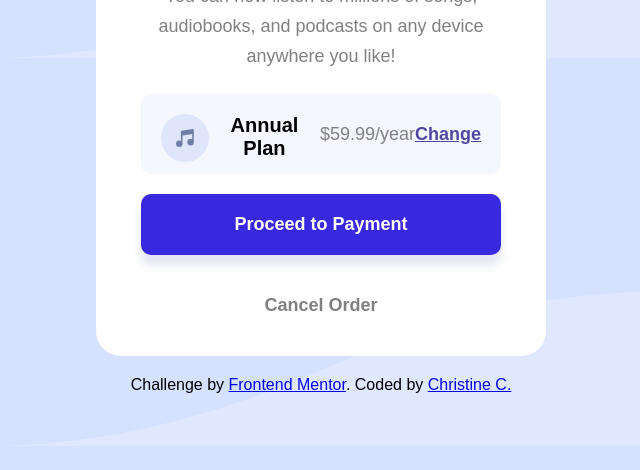
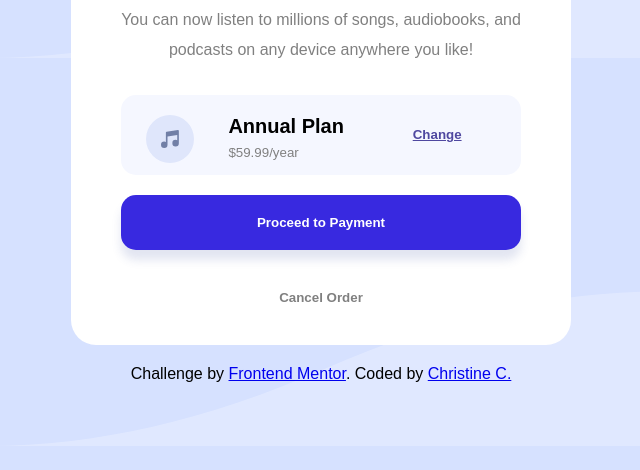
Before and after one commit to oemorb/Order-Summary, a plain HTML site: page index.html in a window 1280 px wide. Shown: the part 330-800 px from the top of the page, without its empty margins (319-959 px from the left). Drawn offline with Linux system fonts and the light colour scheme; a web font is replaced by a local one.

Commit message:
Updated Plan Button

```diff
--- a/CSS_Styling.css
+++ b/CSS_Styling.css
@@ -4,20 +4,26 @@
 /* All fonts */
 * {
     font-family: 'Red Hat Display', sans-serif;
-    text-align: center;
     margin: auto;
 }
 
 h1 {
+    display: flex;
     font-weight: 900;
     padding-top: 20px;
     padding-bottom: 20px;
+    text-align: center;
     color: rgb(31,40,79);
 }
 
+.Description {
+    text-align: center;
+}
 body {
     border: none;
     display: flex;
+    justify-content: center;
+    align-items: center;
     flex-direction: column;
     background-color: hsl(225, 100%, 94%);
     background-image: url(images/pattern-background-desktop.svg);
@@ -26,7 +32,7 @@ body {
 }
 
 p {
-    font-size: 18px;
+    font-size: 18;
     font-weight: 500;
     color: grey;
     line-height: 30px;
@@ -34,6 +40,7 @@ p {
 
 
 .HeaderPic {
+    width: 100%;
     border-radius: 25px 25px 0px 0px;
 }
 
@@ -44,9 +51,10 @@ p {
 }
 
 .container {
-  width: 450px;
+  width: 500px;
   background-color: white;
   border-radius: 25px;
+  flex-direction: row;
 }
 
 .text {
@@ -57,49 +65,55 @@ p {
 
 /*All buttons functions in order*/
 button {
-    display: block;
+    display: flex;
     border: none;
-    border-radius: 10px;
+    border-radius: 15px;
     padding: 20px;
     margin-top: 20px;
     margin-bottom: 20px;
     width: 80%;
 }
 
-button#Subscription {
+.Subscription {
     background-color:hsl(225, 100%, 98%);
+    display: flex;
+    flex-direction: row;
+    justify-content: space-between;
     height: 80px;
-    display: flex;
-    justify-content: space-between;
-    margin: 1em auto;
 }
 
 
-#MusicNote {
+.Item1 {
     display: flex;
-    justify-content: left;
+    align-items: center;
+    margin-left: 5px;
 }
 
-h2 #Annual {
-font-size: 18px;
-font-weight: 500;
+.h2 {
+    font-size: 18;
+    font-weight: 500;
 }
 
-#Change {
-    text-align:right;
+.Plan {
+    margin-left: 0px;
+    text-align: left;
+}
+
+.Item4 {
     display: flex;
-    justify-content: right;
+    align-items: flex-end;
+    margin-right: 5px;
     font-weight: bold;
     color: rgb(79, 72, 160);
     text-decoration: underline;
 }
 
-#Change:hover {
+.Item4:hover {
     color: rgb(115, 107, 207);
     text-decoration: none;
 }
 
-button#Payment {
+button.Payment {
     /*button*/
     background-color: hsl(245, 75%, 52%);
     display: flex;
@@ -110,26 +124,33 @@ button#Payment {
     /*font*/
     color: white;
     font-weight: 700;
-    font-size: 18px;
+    font-size: 18;
 
 }
 
-#Payment:hover {
+.Payment:hover {
     opacity: 0.8;
 }
-button#Cancel {
+button.Cancel {
     background-color: white;
     display:flex;
     justify-content: center;
     font-weight: 700;
-    font-size: 18px;
+    font-size: 18;
     color: grey;
 }
 
-#Cancel:hover {
+.Cancel:hover {
     color: black;
 }
 
 .attribution {
     padding: 20px;
 }
+
+/*To make responsive to mobile*/
+@media (max-width: 600px) {
+    .container {
+        width: 350px;
+    }
+}
--- a/index.html
+++ b/index.html
@@ -20,23 +20,23 @@
 
     <div class="text">
       <h1> Order Summary</h1>
-      <p>You can now listen to millions of songs, audiobooks, and podcasts on any device anywhere you like!</p>
+      <p class="Description">You can now listen to millions of songs, audiobooks, and podcasts on any device anywhere you like!</p>
     </div>
 
   <!--Subscription Button-->
     <div>
-      <button id="Subscription">
-            <img id="MusicNote" src="images/icon-music.svg">
-            <h2>Annual Plan</h2>
-            <p>$59.99/year</p>
-            <p id="Change">Change</p>
+      <button class="Subscription">
+            <div class="Item1"><img src="images/icon-music.svg"></div>
+            <div class="Plan"><h2>Annual Plan</h2>
+            <p>$59.99/year</p></div>
+            <div><p class="Item4">Change</p></div>
       </button>
     </div>
     <div>
-      <button id="Payment">Proceed to Payment</button>
+      <button class="Payment">Proceed to Payment</button>
     </div>
     <div>
-      <button id="Cancel"> Cancel Order</button>
+      <button class="Cancel"> Cancel Order</button>
     </div>
   </div>
     <div class="attribution">
```
